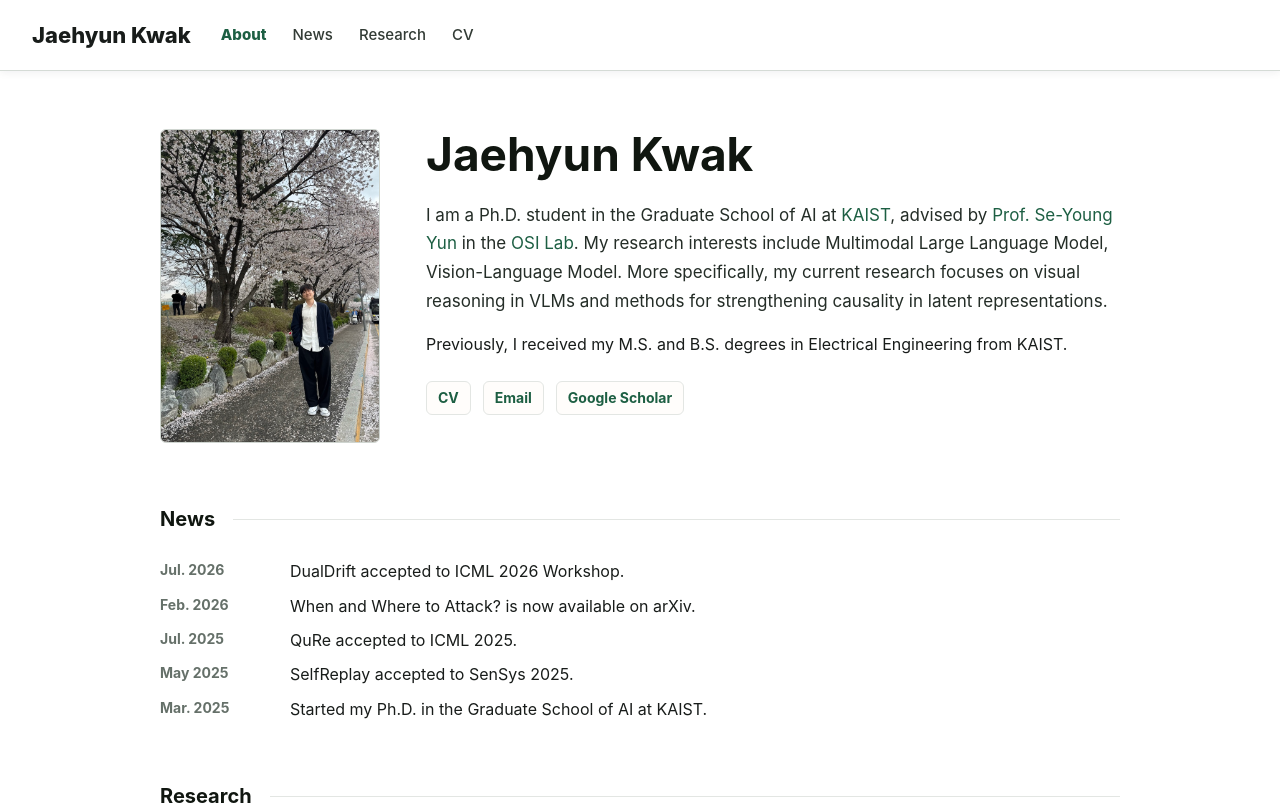
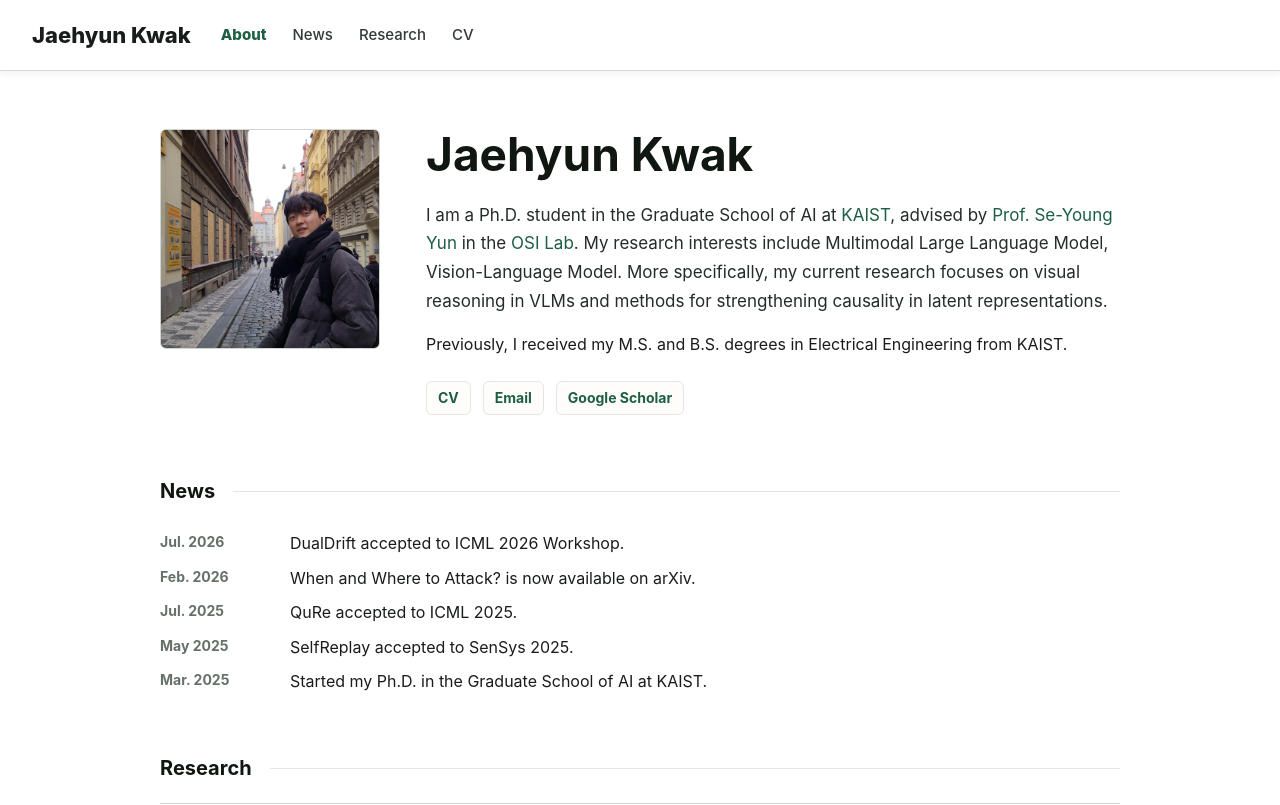
Before and after one commit to jaehyun-kwak/jaehyun-kwak.github.io, a React (Vite) app: page / in a window 1280 px wide. Shown: the top 805 px of the page. Built offline with nearby package versions, Linux system fonts and the light colour scheme.

Commit message:
Use square profile photo

```diff
--- a/src/App.css
+++ b/src/App.css
@@ -105,7 +105,7 @@ a:hover {
 .photo-wrap {
   position: relative;
   width: 220px;
-  aspect-ratio: 7 / 10;
+  aspect-ratio: 1;
   overflow: hidden;
   border: 1px solid var(--line-strong);
   border-radius: 6px;
@@ -127,7 +127,7 @@ a:hover {
 
 .photo-wrap img {
   object-fit: cover;
-  object-position: 70% 50%;
+  object-position: 50% 50%;
   display: block;
 }
 
--- a/src/data.js
+++ b/src/data.js
@@ -1,4 +1,4 @@
-import profilePhoto from "./assets/곽재현_2.jpg";
+import profilePhoto from "./assets/Jaehyun Kwak_11.jpg";
 
 export const profile = {
   name: "Jaehyun Kwak",
```
Also changed, not shown: src/assets/Jaehyun Kwak_11.jpg (added).
